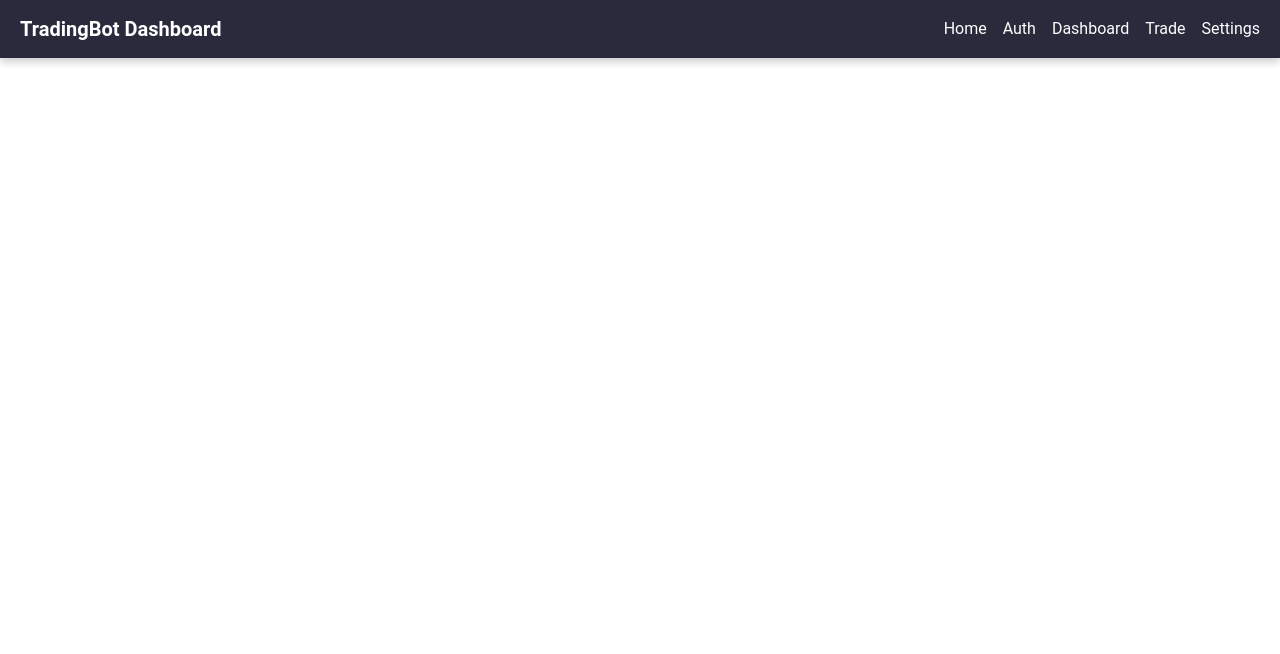
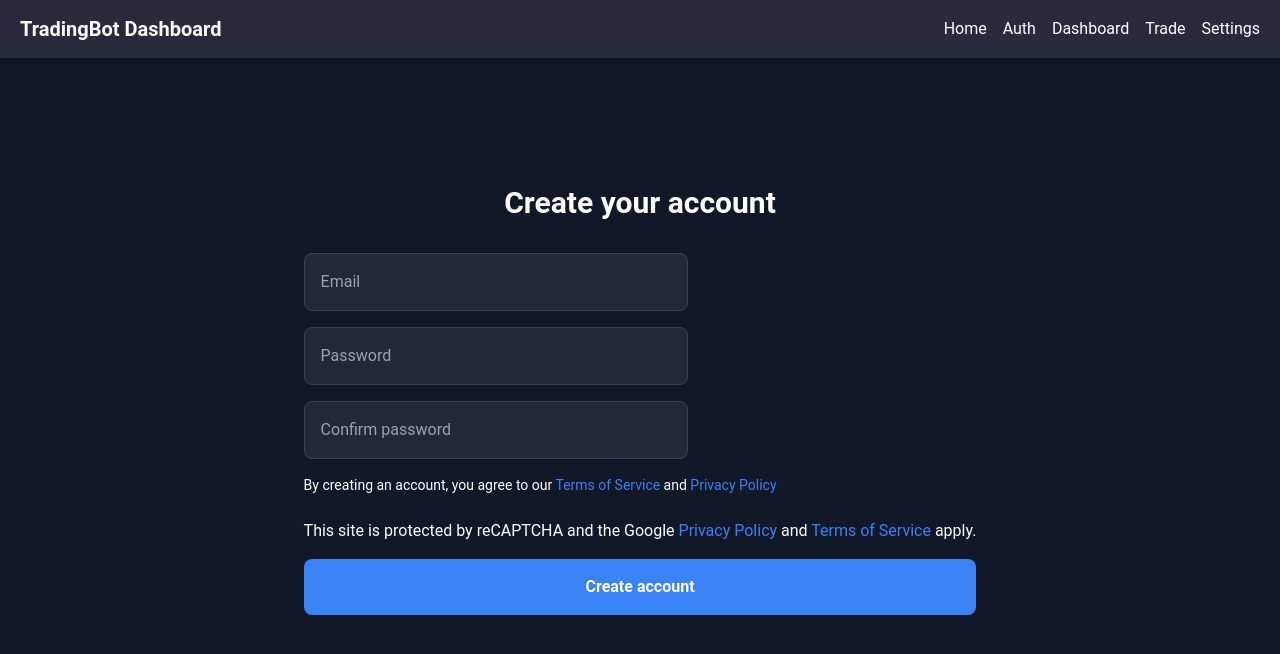
Before and after one commit to theolucky889/Trading-Bot, a Vue app in the folder algorithmic-trading-bot/: page /register in a window 1280 px wide. Shown: the top 654 px of the page. Built offline with nearby package versions, Linux system fonts and the light colour scheme.

Commit message:
Created the account register page

```diff
--- a/algorithmic-trading-bot/package.json
+++ b/algorithmic-trading-bot/package.json
@@ -41,10 +41,11 @@
     "jiti": "^2.4.2",
     "jsdom": "^26.0.0",
     "npm-run-all2": "^7.0.2",
-    "postcss": "^8.5.1",
+    "postcss": "^8.5.2",
+    "postcss-import": "^16.1.0",
     "prettier": "^3.4.2",
     "start-server-and-test": "^2.0.10",
-    "tailwindcss": "^4.0.5",
+    "tailwindcss": "^4.0.6",
     "typescript": "~5.7.3",
     "vite": "^6.0.11",
     "vite-plugin-vue-devtools": "^7.7.0",
--- a/algorithmic-trading-bot/src/router/index.ts
+++ b/algorithmic-trading-bot/src/router/index.ts
@@ -4,6 +4,7 @@ import AuthView from '../views/AuthView.vue'
 import DashboardView from '../views/DashboardView.vue'
 import SettingsView from '../views/SettingsView.vue'
 import TradeView from '../views/TradeView.vue'
+import RegisterView from '../views/RegisterView.vue'
 
 const routes = [
   { path: '/', component: HomeView },
@@ -11,6 +12,7 @@ const routes = [
   { path: '/dashboard', component: DashboardView },
   { path: '/settings', component: SettingsView },
   { path: '/trade', component: TradeView },
+  { path: '/register', component: RegisterView },
 ]
 
 const router = createRouter({
--- a/algorithmic-trading-bot/src/views/AuthView.vue
+++ b/algorithmic-trading-bot/src/views/AuthView.vue
@@ -6,7 +6,7 @@
     <input type="password" placeholder="Password" class="mb-4 p-2 rounded" />
     <div class="flex space-x-4">
       <button class="btn-futuristic">Login</button>
-      <button class="btn-futuristic">Register</button>
+      <RouterLink class="btn-futuristic" to="/register">Register</RouterLink>
     </div>
   </div>
 </template>
--- /dev/null
+++ b/algorithmic-trading-bot/src/views/RegisterView.vue
@@ -0,0 +1,125 @@
+<template>
+  <div
+    class="register-page bg-gray-900 min-h-screen flex flex-col items-center justify-center text-white"
+  >
+    <h2 class="text-3xl font-bold mb-8">Create your account</h2>
+
+    <form @submit.prevent="register">
+      <!-- Use @submit.prevent to prevent default form submission -->
+      <div class="mb-4 relative">
+        <input
+          type="email"
+          v-model="email"
+          placeholder="Email"
+          class="w-96 bg-gray-800 border border-gray-700 p-4 rounded-lg focus:outline-none focus:ring-2 focus:ring-blue-500"
+        />
+        <button
+          type="button"
+          @click="email = ''"
+          class="absolute right-4 top-4 text-gray-500 hover:text-gray-400"
+          v-if="email"
+        >
+          <i class="fas fa-times"></i>
+          <!-- Use an icon library (like Font Awesome) or replace with an SVG -->
+        </button>
+      </div>
+      <div class="mb-4 relative">
+        <input
+          type="password"
+          v-model="password"
+          placeholder="Password"
+          class="w-96 bg-gray-800 border border-gray-700 p-4 rounded-lg focus:outline-none focus:ring-2 focus:ring-blue-500"
+        />
+
+        <button
+          type="button"
+          @click="password = ''"
+          class="absolute right-4 top-4 text-gray-500 hover:text-gray-400"
+          v-if="password"
+        >
+          <i class="fas fa-times"></i>
+        </button>
+      </div>
+
+      <div class="mb-4 relative">
+        <input
+          type="password"
+          v-model="confirmPassword"
+          placeholder="Confirm password"
+          class="w-96 bg-gray-800 border border-gray-700 p-4 rounded-lg focus:outline-none focus:ring-2 focus:ring-blue-500"
+        />
+        <button
+          type="button"
+          @click="confirmPassword = ''"
+          class="absolute right-4 top-4 text-gray-500 hover:text-gray-400"
+          v-if="confirmPassword"
+        >
+          <i class="fas fa-times"></i>
+        </button>
+      </div>
+
+      <div class="mb-6 text-sm">
+        By creating an account, you agree to our
+        <a href="#" class="text-blue-500">Terms of Service</a> and
+        <a href="#" class="text-blue-500">Privacy Policy</a>
+      </div>
+
+      <div class="mb-4">
+        This site is protected by reCAPTCHA and the Google
+        <a href="#" class="text-blue-500">Privacy Policy</a> and
+        <a href="#" class="text-blue-500">Terms of Service</a> apply.
+      </div>
+
+      <button
+        type="submit"
+        class="w-full bg-blue-500 hover:bg-blue-600 text-white font-bold py-4 px-8 rounded-lg focus:outline-none focus:ring-2 focus:ring-blue-300"
+      >
+        Create account
+      </button>
+    </form>
+  </div>
+</template>
+
+<script setup lang="ts">
+import { ref } from 'vue'
+
+const email = ref('')
+const password = ref('')
+const confirmPassword = ref('')
+
+const register = async () => {
+  try {
+    // 1. Validation: (Add your validation logic here)
+
+    if (password.value !== confirmPassword.value) {
+      // Show an error message: Passwords do not match.
+      return
+    }
+
+    // 2. Send registration request to backend API
+    const response = await fetch('/api/register', {
+      // Replace /api/register with your API endpoint
+      method: 'POST',
+      headers: {
+        'Content-Type': 'application/json',
+      },
+      body: JSON.stringify({
+        email: email.value,
+        password: password.value,
+      }),
+    })
+
+    // 3. Handle response
+    if (response.ok) {
+      // Registration successful – redirect or show success message
+      console.log('Registration successful!')
+    } else {
+      const errorData = await response.json()
+      // Show error message to the user (e.g., errorData.message)
+    }
+  } catch (error) {
+    // Handle any network or other errors
+    console.error('Registration failed:', error)
+  }
+}
+</script>
--- a/algorithmic-trading-bot/styles.css
+++ b/algorithmic-trading-bot/styles.css
@@ -226,3 +226,15 @@ body {
         }
     }
 }
+
+.my-component {
+  background-color: #f0f0f0; /* Light gray background */
+  padding: 20px;
+  border-radius: 8px;
+}
+
+
+.my-component h2 { /* Nested styles */
+  color: #333;
+  font-size: 24px;
+}
```
Also changed, not shown: 2 other files (tests, documents, lock files or other folders).
